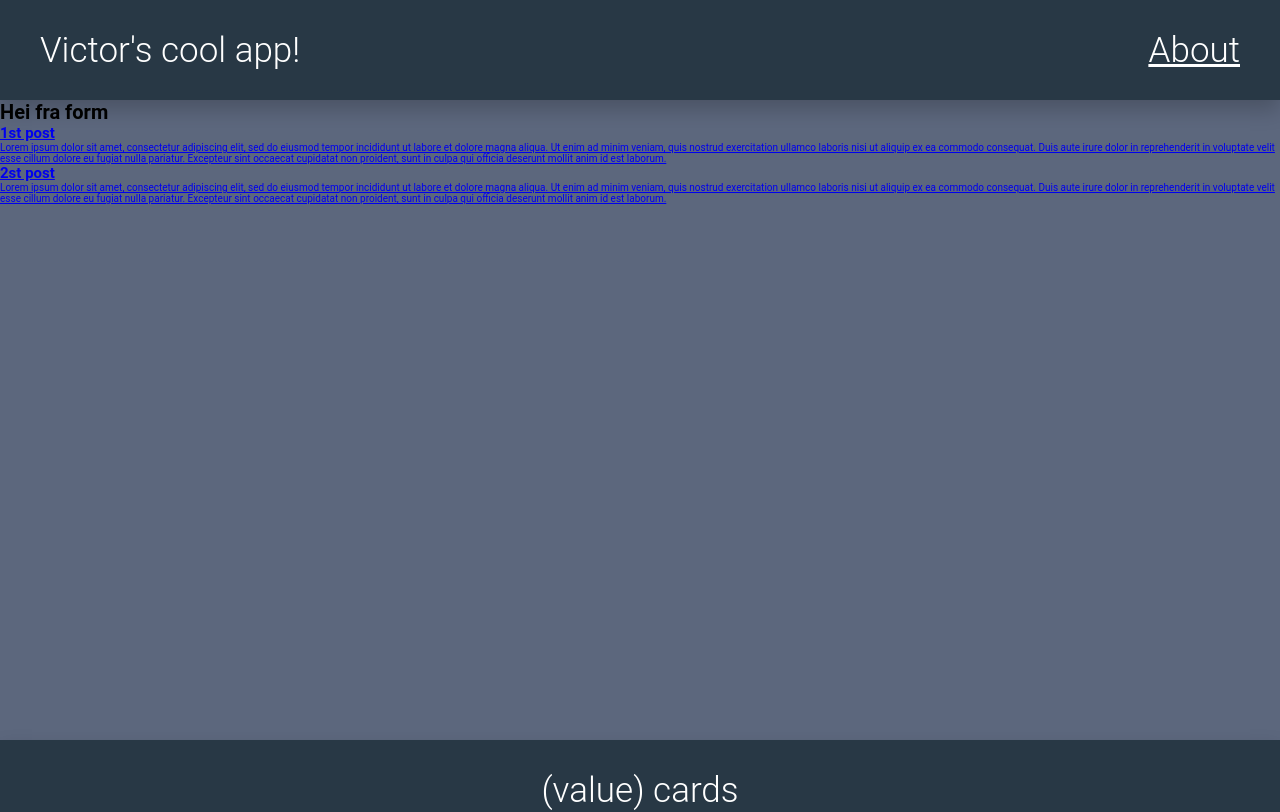
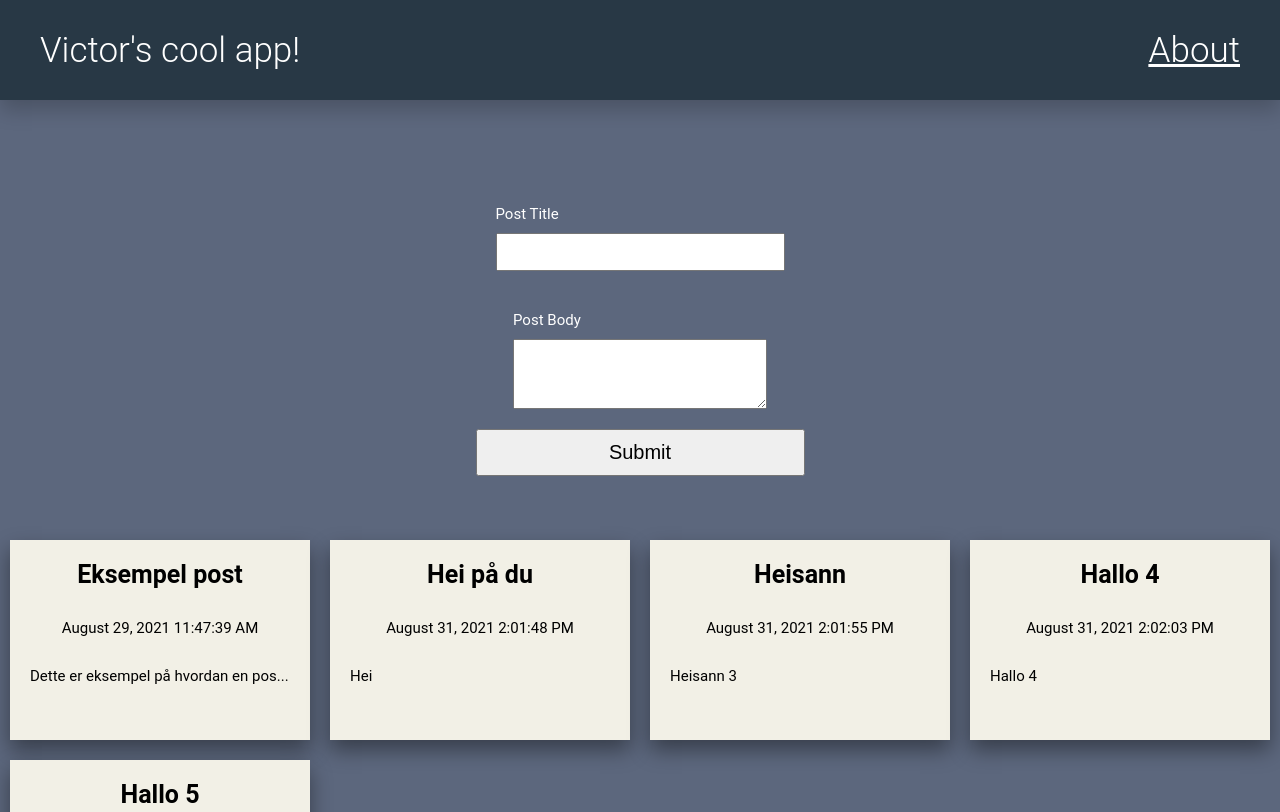
Before and after one commit to VictorH04/react-api-post-get, a React (Create React App) app: page / in a window 1280 px wide. Shown: the top 812 px of the page. Built offline with nearby package versions, Linux system fonts and the light colour scheme; data requests are answered from the project's data file.

Commit message:
Added functionality and styles

```diff
--- a/data/db.json
+++ b/data/db.json
@@ -1,15 +1,34 @@
 {
-  "posts": [{
+  "posts": [
+    {
       "id": 1,
-      "title": "1st post",
-      "postTime": "August 29, 2021 11:47:39 AM",
-      "text": "Lorem ipsum dolor sit amet, consectetur adipiscing elit, sed do eiusmod tempor incididunt ut labore et dolore magna aliqua. Ut enim ad minim veniam, quis nostrud exercitation ullamco laboris nisi ut aliquip ex ea commodo consequat. Duis aute irure dolor in reprehenderit in voluptate velit esse cillum dolore eu fugiat nulla pariatur. Excepteur sint occaecat cupidatat non proident, sunt in culpa qui officia deserunt mollit anim id est laborum."
+      "title": "Eksempel post",
+      "dateTime": "August 29, 2021 11:47:39 AM",
+      "text": "Dette er eksempel på hvordan en post kan se ut!"
     },
     {
       "id": 2,
-      "title": "2st post",
-      "postTime": "August 29, 2021 11:47:39 AM",
-      "text": "Lorem ipsum dolor sit amet, consectetur adipiscing elit, sed do eiusmod tempor incididunt ut labore et dolore magna aliqua. Ut enim ad minim veniam, quis nostrud exercitation ullamco laboris nisi ut aliquip ex ea commodo consequat. Duis aute irure dolor in reprehenderit in voluptate velit esse cillum dolore eu fugiat nulla pariatur. Excepteur sint occaecat cupidatat non proident, sunt in culpa qui officia deserunt mollit anim id est laborum."
+      "title": "Hei på du",
+      "dateTime": "August 31, 2021 2:01:48 PM",
+      "text": "Hei"
+    },
+    {
+      "id": 3,
+      "title": "Heisann",
+      "dateTime": "August 31, 2021 2:01:55 PM",
+      "text": "Heisann 3"
+    },
+    {
+      "id": 4,
+      "title": "Hallo 4 ",
+      "dateTime": "August 31, 2021 2:02:03 PM",
+      "text": "Hallo 4\n"
+    },
+    {
+      "id": 5,
+      "title": "Hallo 5",
+      "dateTime": "August 31, 2021 2:02:17 PM",
+      "text": "Heisann 5"
     }
   ]
 }
--- a/src/App.js
+++ b/src/App.js
@@ -44,7 +44,7 @@ function App() {
   const handleSubmit = async () => {
     const id = posts.length ? posts[posts.length - 1].id + 1 : 1;
     const dateTime = format(new Date(), "MMMM dd, yyyy pp");
-    const newPost = { id, title: postTitle, dateTime, body: postBody };
+    const newPost = { id, title: postTitle, dateTime, text: postBody };
 
     try {
       const response = await api.post("/posts", newPost);
@@ -82,7 +82,7 @@ function App() {
           </Route>
         </Switch>
       </div>
-      <Footer />
+      <Footer cardsLength={posts} />
     </>
   );
 }
--- /dev/null
+++ b/src/SASS/base/_Card.scss
@@ -0,0 +1,57 @@
+.cardContainer {
+    width: 100vw;
+    display: grid;
+    grid-template-columns: repeat(4, 300px);
+    grid-auto-rows: minmax(50px, 200px);
+
+    gap: 2rem;
+
+    place-content: center;
+    place-items: center;
+
+    &-inside {
+        padding: 2rem;
+        text-align: center;
+
+        background-color: #f2f0e6;
+
+        height: 100%;
+        width: 100%;
+
+        box-shadow: 0 10px 20px rgba(0, 0, 0, 0.4);
+
+        transition: all ease-in-out .2s;
+    }
+
+    &-inside:hover {
+        transform: translateY(-1.5rem);
+        box-shadow: 0 10px 20px rgba(0, 0, 0, 0.7);
+    }
+
+    &--cardTitle {
+        font-weight: 600;
+        font-size: var(--fs-title);
+        text-decoration: none;
+    }
+
+    &--cardDate {
+        text-decoration: none;
+        font-size: var(--fs-text);
+        padding: 2rem;
+
+        margin-top: 1rem;
+    }
+
+    &--cardText {
+        text-decoration: none;
+        font-size: var(--fs-text);
+
+        margin-top: 1rem;
+        text-align: left;
+    }
+
+    &--link {
+        text-decoration: none;
+        color: #000;
+    }
+}
--- a/src/SASS/base/_Form.scss
+++ b/src/SASS/base/_Form.scss
@@ -0,0 +1,60 @@
+.Form {
+    place-self: center;
+
+    display: flex;
+    flex-direction: column;
+
+    align-items: center;
+
+    &-PostTitle {
+        font-size: var(--fs-text);
+
+        display: flex;
+        flex-direction: column;
+
+        padding: 2rem;
+
+        color: #fff;
+
+        &--inputTitle {
+            font-size: var(--fs-text-big);
+            font-family: 'Roboto', sans-serif;
+
+            margin-top: 1rem;
+
+            padding: .5rem;
+        }
+    }
+
+    &-PostBody {
+        font-size: var(--fs-text);
+
+        display: flex;
+        flex-direction: column;
+
+        padding: 2rem;
+
+        color: #fff;
+
+
+        &--inputBody {
+            font-size: var(--fs-text-big);
+            font-family: 'Roboto', sans-serif;
+
+            margin-top: 1rem;
+        }
+    }
+
+    &-btn {
+        font-size: var(--fs-text-big);
+
+        width: 100%;
+        padding: 1rem 0rem;
+    }
+}
+
+textarea {
+    height: 70px;
+
+    padding: .5rem;
+}
--- a/src/SASS/base/_Home.scss
+++ b/src/SASS/base/_Home.scss
@@ -1,3 +1,8 @@
 .Home {
+    display: grid;
+    grid-template-rows: repeat(2, 1fr);
+
+    padding: 2rem 0rem 6rem 0rem;
+
     min-height: 80vh;
 }
--- a/src/SASS/main.scss
+++ b/src/SASS/main.scss
@@ -6,3 +6,4 @@
 @import "base/_Header.scss";
 @import "base/_Form.scss";
 @import "base/_Nav.scss";
+@import "base/_Card.scss";
--- a/src/components/Card.js
+++ b/src/components/Card.js
@@ -1,14 +1,16 @@
+import "../SASS/base/_Card.scss";
 import { Link } from "react-router-dom";
 
 const Card = ({ card }) => {
 
     return (
-        <div>
-            <Link to={`posts/${card.id}`}>
-                <h2>{card.title}</h2>
-                <p>{card.text}</p>
-            </Link>
-        </div>
+            <div className="cardContainer-inside">
+                <Link className="cardContainer--link" to={`posts/${card.id}`}>
+                    <h2 className="cardContainer--cardTitle">{card.title}</h2>
+                    <p className="cardContainer--cardDate">{card.dateTime}</p>
+                    <p className="cardContainer--cardText">{card.text.length <= 35 ? card.text : `${card.text.slice(0, 35)}...`}</p>
+                </Link>
+            </div>
     )
 }
 
--- a/src/components/Feed.js
+++ b/src/components/Feed.js
@@ -1,12 +1,13 @@
 import Card from "./Card";
+import "../SASS/base/_Card.scss";
 
 const Feed = ({ cards }) => {
   return (
-    <>
+    <div className="cardContainer">
       {cards.map((card) => (
         <Card key={card.id} card={card} />
       ))}
-    </>
+    </div>
   );
 };
 
--- a/src/components/Footer.js
+++ b/src/components/Footer.js
@@ -1,10 +1,11 @@
 import "../SASS/base/_Footer.scss";
 
-const Footer = () => {
+const Footer = ({cardsLength}) => {
     return (
         <>
         <footer className="Footer">
-            <h2 className="Footer-value">(value) cards</h2>
+            <h2 className="Footer-value">{cardsLength.length}            { cardsLength.length === 1 ?
+                "card" : "cards"}</h2>
         </footer>
         </>
     )
--- a/src/components/Form.js
+++ b/src/components/Form.js
@@ -1,10 +1,33 @@
-import "../SASS/base/_Footer.scss";
+import "../SASS/base/_Form.scss";
 
-const Form = () => {
+const Form = ({handleSubmit, postTitle, setPostTitle, postBody, setPostBody}) => {
     return (
-        <div>
-            <h1>Hei fra form</h1>
-        </div>
+        <form className="Form" onSubmit={handleSubmit}>
+            <label htmlFor="PostTitle" className="Form-PostTitle">
+                Post Title
+                <input
+                    id="PostTitle"
+                    required
+                    className="Form-PostTitle--inputTitle"
+                    value={postTitle}
+                    onChange={(e) => setPostTitle(e.target.value)}
+                 />
+            </label>
+            <label htmlFor="PostBody" className="Form-PostBody">
+                Post Body
+                <textarea
+                    id="PostBody"
+                    required
+                    className="Form-PostBody--inputBody"
+                    value={postBody}
+                    onChange={(e) => setPostBody(e.target.value)}>
+                 </textarea>
+            </label>
+
+            <button className="Form-btn" type="submit">
+                Submit
+            </button>
+        </form>
     )
 }
 
```
